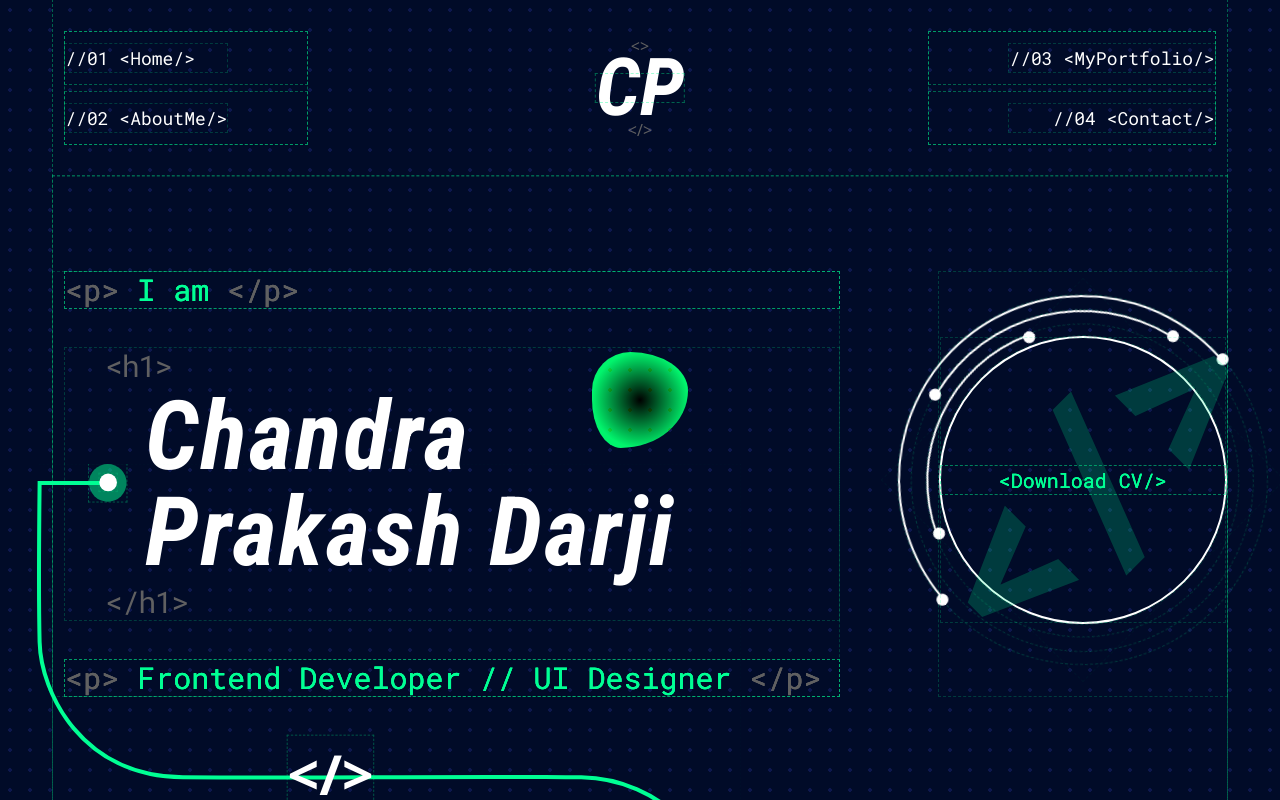
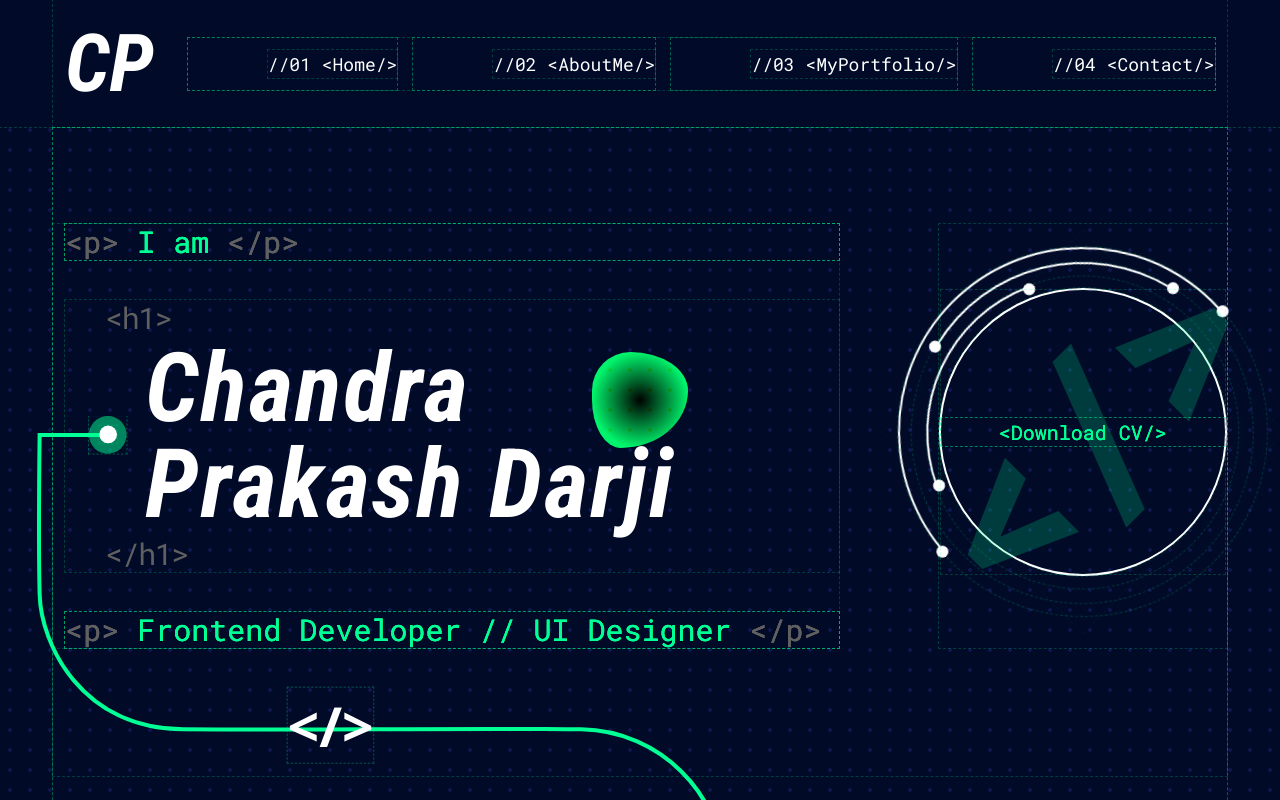
Before and after one commit to Chandraprakash-Darji/portfolio-ex, a Next.js app: page / in a window 1280 px wide. Shown: the top 800 px of the page. Built offline with nearby package versions, Linux system fonts and the light colour scheme; what tailwindcss-magic would draw is missing.

Commit message:
style: better navbar

```diff
--- a/src/components/pages/Home/Hero/Hero.tsx
+++ b/src/components/pages/Home/Hero/Hero.tsx
@@ -15,7 +15,7 @@ const Hero: FC = () => {
   return (
     <section
       id="hero"
-      className="relative mx-auto flex select-none flex-col pt-8 pb-20 sm:text-xl md:flex-row md:justify-between md:pt-20 lg:gap-10 xl:pt-24 xl:pb-32 2xl:pt-28"
+      className="relative mx-auto flex select-none flex-col mt-32 pt-8 pb-20 sm:text-xl md:flex-row md:justify-between md:pt-20 lg:gap-10 xl:pt-24 xl:pb-32 2xl:pt-28"
     >
       <div className="flex flex-col gap-3 pl-3 md:gap-5 lg:gap-10">
         <AnimatedText
--- a/src/components/widget/Navbar/Navbar.tsx
+++ b/src/components/widget/Navbar/Navbar.tsx
@@ -1,5 +1,5 @@
 import { createContext, FC, useEffect, useState } from 'react';
-import { MobileMenu, OpenMenuBtn, SmNav } from '.';
+import { menuOptions, MobileMenu, NavItem, OpenMenuBtn } from '.';
 
 interface OpenContextProps {
   openState: boolean;
@@ -19,17 +19,33 @@ const Navbar: FC = () => {
 
   return (
     <OpenContext.Provider value={{ openState, setOpenState }}>
-      <header className="NavBar select-none overflow-x-hidden md:text-lg">
+      <header
+        className="fixed top-0 left-0 z-[9995]  w-screen select-none backdrop-blur md:text-lg"
+        style={{
+          backgroundImage: `radial-gradient(
+          rgba(0, 0, 0, 0) 1px,
+          #010b28 1px
+        )`,
+          backgroundSize: '4px 4px',
+        }}
+      >
         <div
-          className="min-w-screen container relative z-50 mx-auto flex items-center justify-between py-5 px-3 sm:py-8"
+          className="layout relative z-50 mx-auto flex h-[95px] items-center justify-between px-3 sm:h-[127px]"
           id="navbar"
         >
-          <SmNav from={0} to={2} isLeft />
-          <div className="relative flex items-center justify-center px-3 font-RobotoCondensed text-[3rem] font-bold italic before:absolute before:-top-5  before:left-1/2 before:-translate-x-1/2 before:font-sans before:text-base before:font-normal before:not-italic before:text-base-200 before:content-['<>'] after:absolute after:-bottom-5 after:left-1/2 after:-translate-x-1/2 after:font-sans after:text-base after:font-normal after:not-italic after:text-base-200 after:content-['</>'] sm:before:-top-10 sm:after:-bottom-10 md:absolute md:top-1/2 md:left-1/2 md:-translate-x-1/2 md:-translate-y-1/2 md:px-0 md:text-[5rem]">
-            <a href="#home">CP</a>
+          <div className="relative flex items-center justify-center font-RobotoCondensed text-[3rem] font-bold italic outline-none md:text-[5rem]">
+            <a href="#" className="outline-none">
+              CP
+            </a>
           </div>
+          <ul className=" hidden gap-4 sm:flex">
+            {menuOptions.map(({ id, href, text }) => (
+              <NavItem key={id} href={href} text={text} />
+            ))}
+          </ul>
+          {/* <SmNav from={0} to={2} isLeft /> */}
           <OpenMenuBtn />
-          <SmNav from={2} to={4} />
+          {/* <SmNav from={2} to={4} /> */}
         </div>
 
         <MobileMenu />
--- a/src/components/widget/Navbar/chunk/MobileMenu.tsx
+++ b/src/components/widget/Navbar/chunk/MobileMenu.tsx
@@ -1,5 +1,5 @@
 import { FC, useContext } from 'react';
-import { menuOptions, NavItem, OpenContext } from '..';
+import { NavItem, OpenContext, menuOptions } from '..';
 
 const MobileMenu: FC = () => {
   const { openState, setOpenState } = useContext(OpenContext);
@@ -7,9 +7,16 @@ const MobileMenu: FC = () => {
   return (
     <>
       <nav
-        className={`fixed left-1/2 z-[70] w-[calc(100%-3rem)] max-w-xs -translate-x-1/2 rounded-lg border border-white/30 bg-base-100/70 p-3 py-5 backdrop-blur transition-all duration-300 sm:hidden ${
+        className={`fixed left-1/2 z-[101] w-full max-w-xs -translate-x-1/2 rounded-lg border border-white/30 bg-base-100/70 p-3 py-5 backdrop-blur-xl transition-all duration-300 sm:hidden ${
           openState ? ' top-44' : '-top-[30rem]'
         }`}
+        style={{
+          backgroundImage: `radial-gradient(
+          rgba(0, 0, 0, 0) 1px,
+          #010b28 1px
+        )`,
+          backgroundSize: '4px 4px',
+        }}
       >
         <ul className=" mx-auto flex flex-col gap-6">
           {menuOptions.map(({ id, href, text }) => (
@@ -18,7 +25,7 @@ const MobileMenu: FC = () => {
         </ul>
       </nav>
       <div
-        className={`absolute z-[60] h-screen w-screen origin-top bg-gradient-to-br from-primary/10 to-base-100/10 backdrop-blur transition-all duration-200 sm:hidden ${
+        className={`absolute z-[100] h-screen w-screen origin-top bg-gradient-to-b from-primary/20 via-base-100/80 to-base-100 backdrop-blur transition-all duration-200 sm:hidden ${
           openState
             ? 'visible scale-100 opacity-100'
             : 'invisible scale-0 opacity-0'
--- a/src/components/widget/Navbar/chunk/NavItem.tsx
+++ b/src/components/widget/Navbar/chunk/NavItem.tsx
@@ -11,7 +11,7 @@ const NavItem: FC<navItemProps> = ({ href, isLeft, text }) => {
   const { setOpenState } = useContext(OpenContext);
   return (
     <li
-      className={`relative w-full  ${isLeft ? '' : 'text-right'}`}
+      className={`relative ${isLeft ? '' : 'text-right'}`}
       onClick={() => setOpenState(false)}
     >
       <AnimatedText
--- a/src/styles/globals.css
+++ b/src/styles/globals.css
@@ -20,6 +20,7 @@
     /* background-position: 0 0; */
     background-size: 20px 20px;
     background-repeat: repeat;
+    scroll-padding-top: 128px;
   }
 }
 
```
